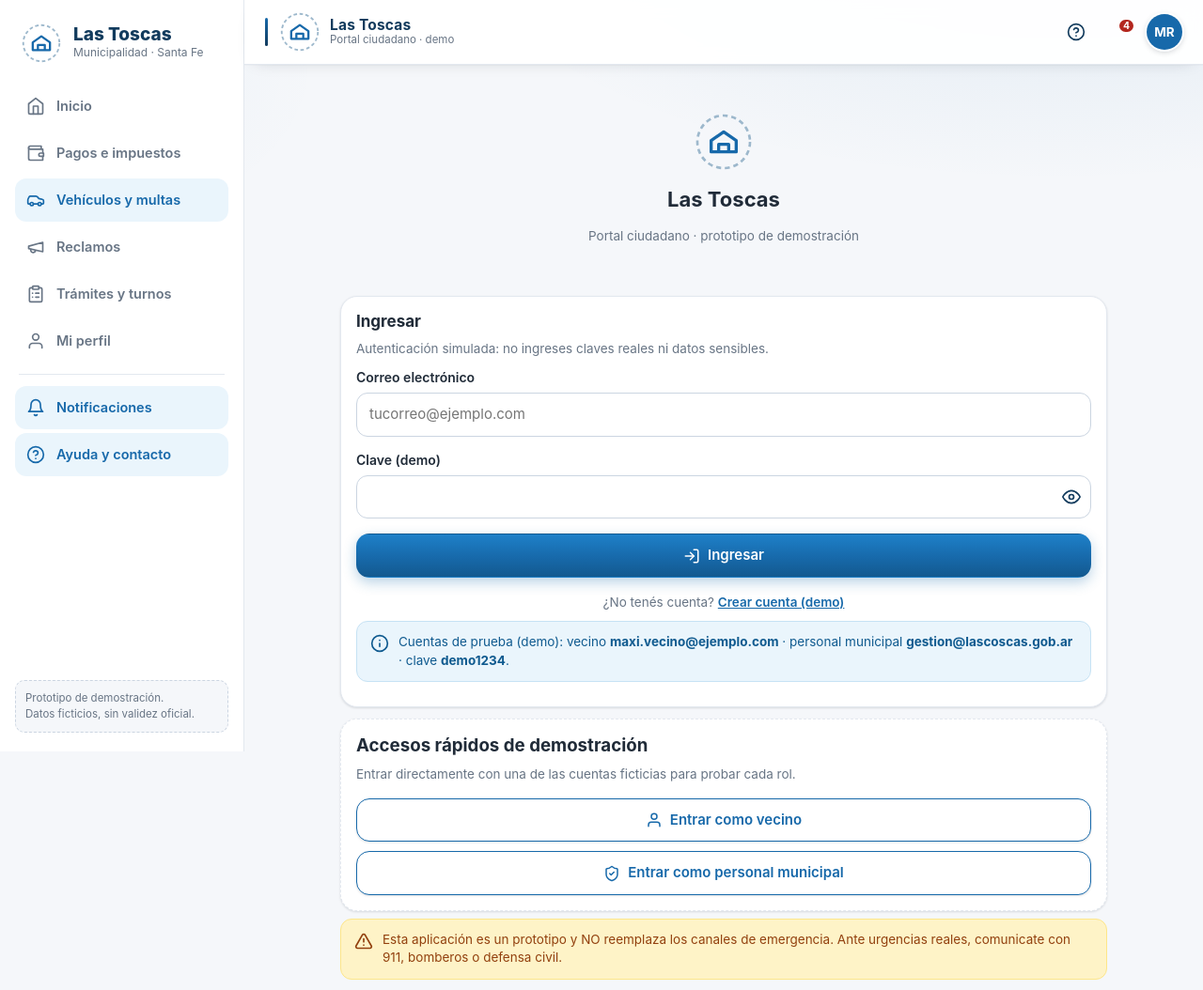
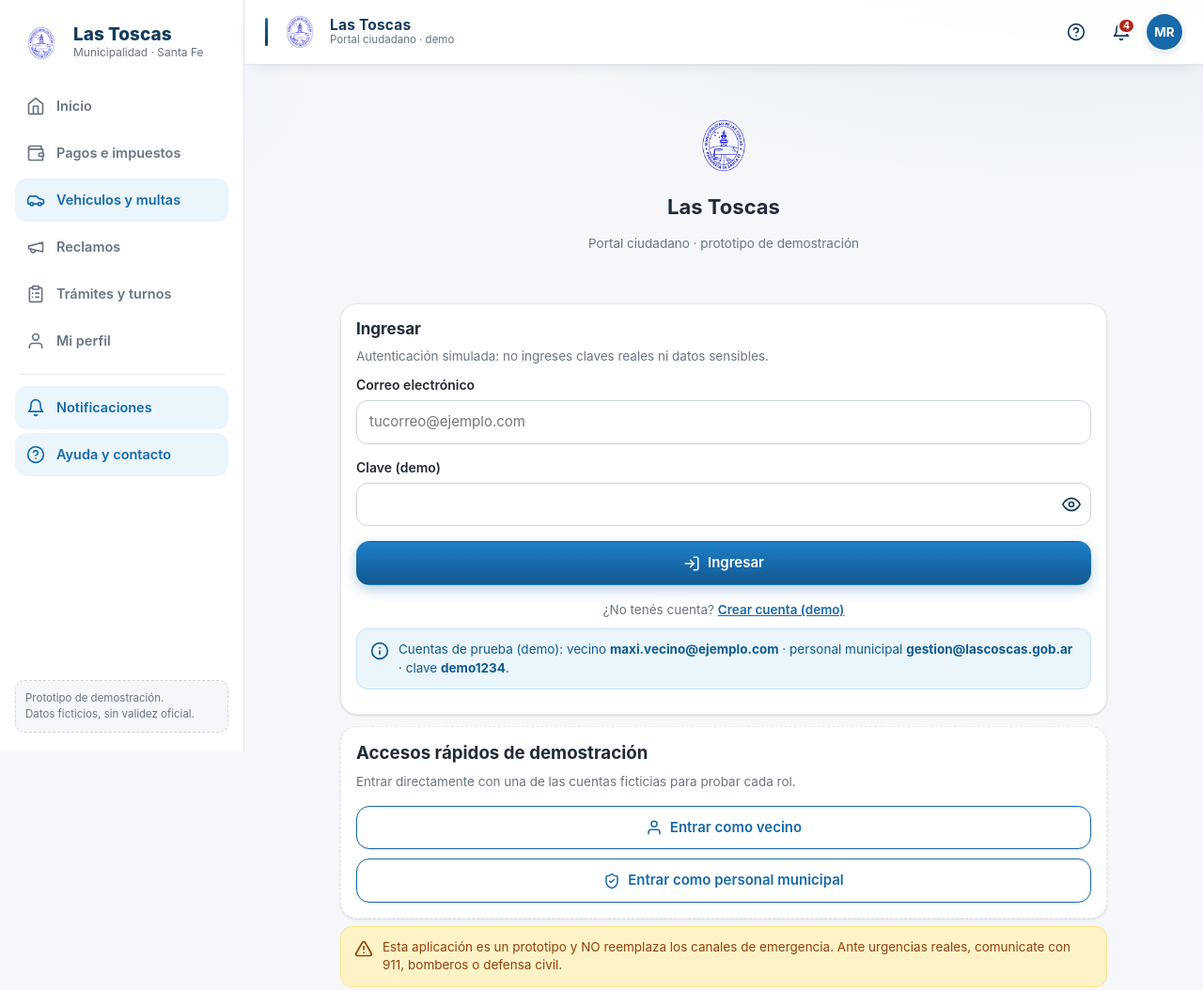
Before and after one commit to GrossoMaximiliano/MUNI_POC, a plain HTML site: page index.html in a window 1280 px wide. Shown: the top 1054 px of the page at 94% size. Drawn offline with Linux system fonts and the light colour scheme.

Commit message:
Arreglo de logo y noti

```diff
--- a/index.html
+++ b/index.html
@@ -6,7 +6,7 @@
 <meta name='theme-color' content='#1769AA'>
 <meta name='description' content='Prototipo de demostracion del portal de autogestion ciudadana de la Municipalidad de Las Toscas, Santa Fe. Datos ficticios.'>
 <title>Las Toscas · Portal ciudadano (demo)</title>
-<link rel='icon' type='image/svg+xml' href='assets/escudo-placeholder.svg'>
+<link rel='icon' type='image/png' href='assets/logo-municipalidad.png'>
 <link rel='stylesheet' href='css/styles.css'>
 </head>
 <body>
@@ -14,7 +14,7 @@
 <div class='app'>
 <aside class='sidebar' id='sidebar'>
 <div class='sidebar-marca'>
-<img src='assets/escudo-placeholder.svg' alt='Espacio reservado para el escudo municipal' class='escudo'>
+<img src='assets/logo-municipalidad.png' alt='Escudo de la Municipalidad de Las Toscas' class='escudo'>
 <div><span class='marca-nombre'>Las Toscas</span><span class='marca-sub'>Municipalidad · Santa Fe</span></div>
 </div>
 <nav id='nav-lateral' class='nav-lateral' aria-label='Secciones'></nav>
@@ -23,7 +23,7 @@
 <div class='col-principal'>
 <header class='cabecera' id='cabecera'>
 <div class='cabecera-marca'>
-<img src='assets/escudo-placeholder.svg' alt='' class='escudo'>
+<img src='assets/logo-municipalidad.png' alt='' class='escudo'>
 <div class='cabecera-titulo'><strong>Las Toscas</strong><span>Portal ciudadano · demo</span></div>
 </div>
 <div class='cabecera-acciones'>
--- a/js/app.js
+++ b/js/app.js
@@ -48,11 +48,11 @@
     var contador = document.getElementById('contador-notif');
     var btnAyuda = document.getElementById('btn-ayuda');
     if (btnAyuda) {
-      if (!btnAyuda.innerHTML) btnAyuda.innerHTML = Icons.r('help-circle');
+      if (!btnAyuda.querySelector('svg')) btnAyuda.innerHTML = Icons.r('help-circle');
       btnAyuda.hidden = admin;
     }
     if (!campana || !contador) return;
-    if (!campana.innerHTML) campana.innerHTML = Icons.r('bell');
+    if (!campana.querySelector('svg')) campana.insertAdjacentHTML('afterbegin', Icons.r('bell'));
     campana.hidden = admin;
     if (admin) { contador.hidden = true; return; }
     var n = Servicios.sinLeer();
--- a/js/views/login.js
+++ b/js/views/login.js
@@ -4,7 +4,7 @@ Views.login = (function () {
   function cabeceraPantalla(sub) {
     return `
       <div class='centrado-pane' style='padding-top:30px'>
-        <img src='assets/escudo-placeholder.svg' alt='Espacio reservado para el escudo municipal' style='width:64px;height:64px'>
+        <img src='assets/logo-municipalidad.png' alt='Escudo de la Municipalidad de Las Toscas' style='width:72px;height:72px'>
         <h1 style='margin-top:10px'>Las Toscas</h1>
         <p class='sub centrado'>${U.escape(sub)}</p>
       </div>`;
```
Also changed, not shown: package-lock.json (added), 1 other file.
